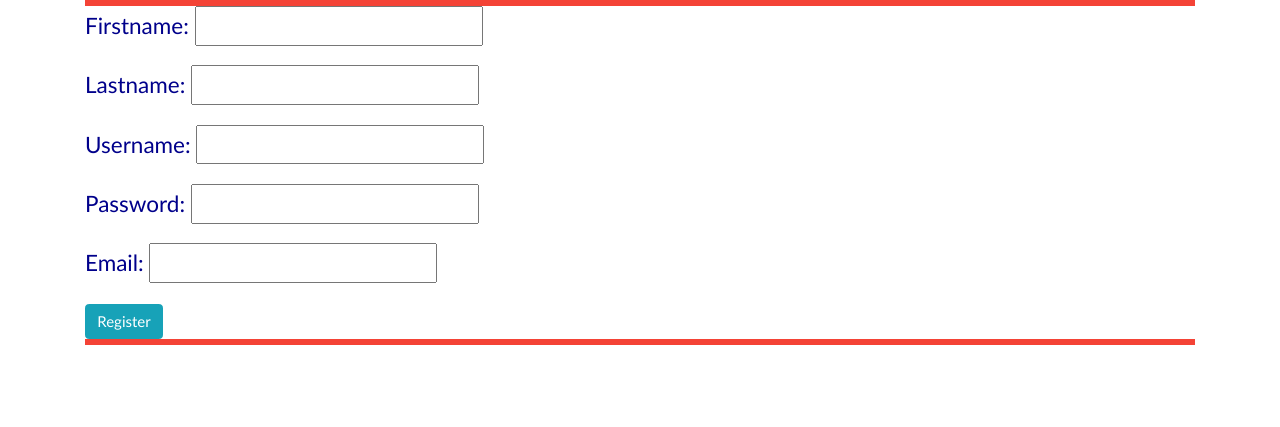
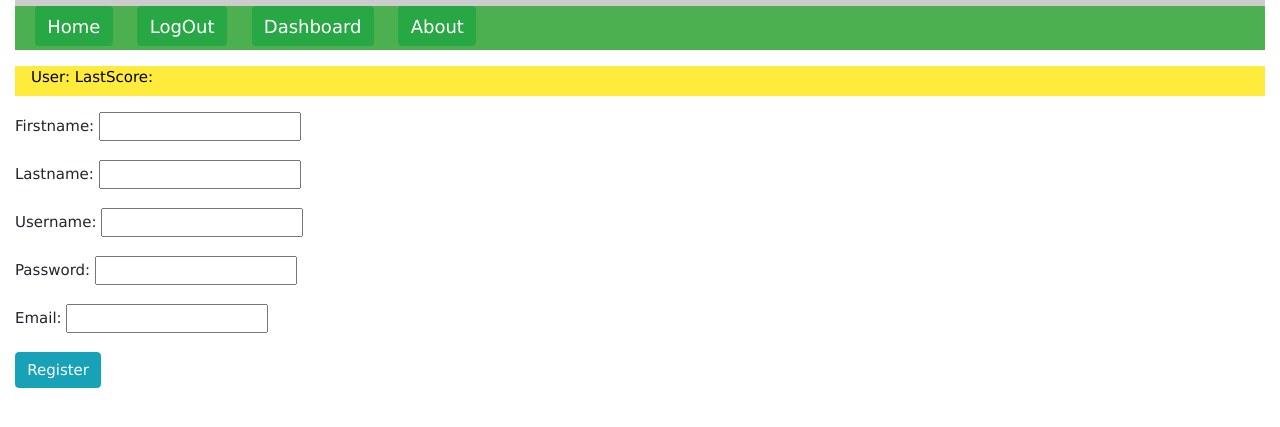
Before and after one commit to royaleagle-dev/royal_quiz, a Django app: page /quiz/signup/ in a window 1280 px wide. Shown: the top 427 px of the page. Run offline with Django 3.2, Linux system fonts and the light colour scheme; some libraries are stand-ins or nearby versions.

Commit message:
simple navbar and components upgrade

```diff
--- a/quiz/static/css/custom.css
+++ b/quiz/static/css/custom.css
@@ -11,3 +11,6 @@
 .txtWhiteP{
     color:white;
 }
+.bigLinkText{
+	font-size: 1.2em;
+}
--- a/quiz/templates/quiz/base.html
+++ b/quiz/templates/quiz/base.html
@@ -9,16 +9,44 @@
         <script></script>
         <!--metas-->
         <meta name = "author" content = "Okunubi Ayotunde">
+        <meta name = "viewport" content = "width=device-width, initial-scale=1"
     </head>
 
     <body>
-        <div class = "container">
+        <div class = "container-fluid">
 
             <div class = "row">
 
                 <div class = "col">
 
-                    <div id = "question_container" class = "w3-topbar w3-border-red w3-bottombar">
+                    <div class = "w3-green" style = "height:50px; margin-bottom:15px;">
+                        {%block bar%}
+
+                        <div class = "w3-topbar w3-green">
+                            <a href = "{%url 'index_test'%}" class = "w3-bar-item bigLinkText btn btn-success" style = "margin-left:20px;">Home</a>
+                            <a href = "{%url 'logout'%}" class = "w3-bar-item bigLinkText btn btn-success" style = "margin-left:20px;">LogOut</a>
+                            <a href = "" class = "w3-bar-item bigLinkText btn btn-success" style = "margin-left:20px;">Dashboard</a>
+                            <a href = "" class = "w3-bar-item bigLinkText btn btn-success" style = "margin-left:20px;">About</a>
+                        </div>
+
+
+                        {%endblock%}
+                    </div>
+
+
+                        <div>
+                            {%block info%}
+
+
+                            <div class = "w3-panel w3-yellow w3-text-black" style = "height:30px;">
+                                <p>User: {%if user.is_authenticated%} <span class = "text-danger">{{user.username}}</span>{%endif%}      LastScore: {%if user.is_authenticated%} <span class = "text-danger">{{USER.last_score}}</span>{%endif%}</p>
+                            </div>
+
+                            {%endblock%}
+                        </div>
+
+
+                    <div>
                         {%block content%}
                         {%endblock%}
                     </div>
```
Also changed, not shown: quiz/templates/quiz/index.html (+1 -11 lines).
